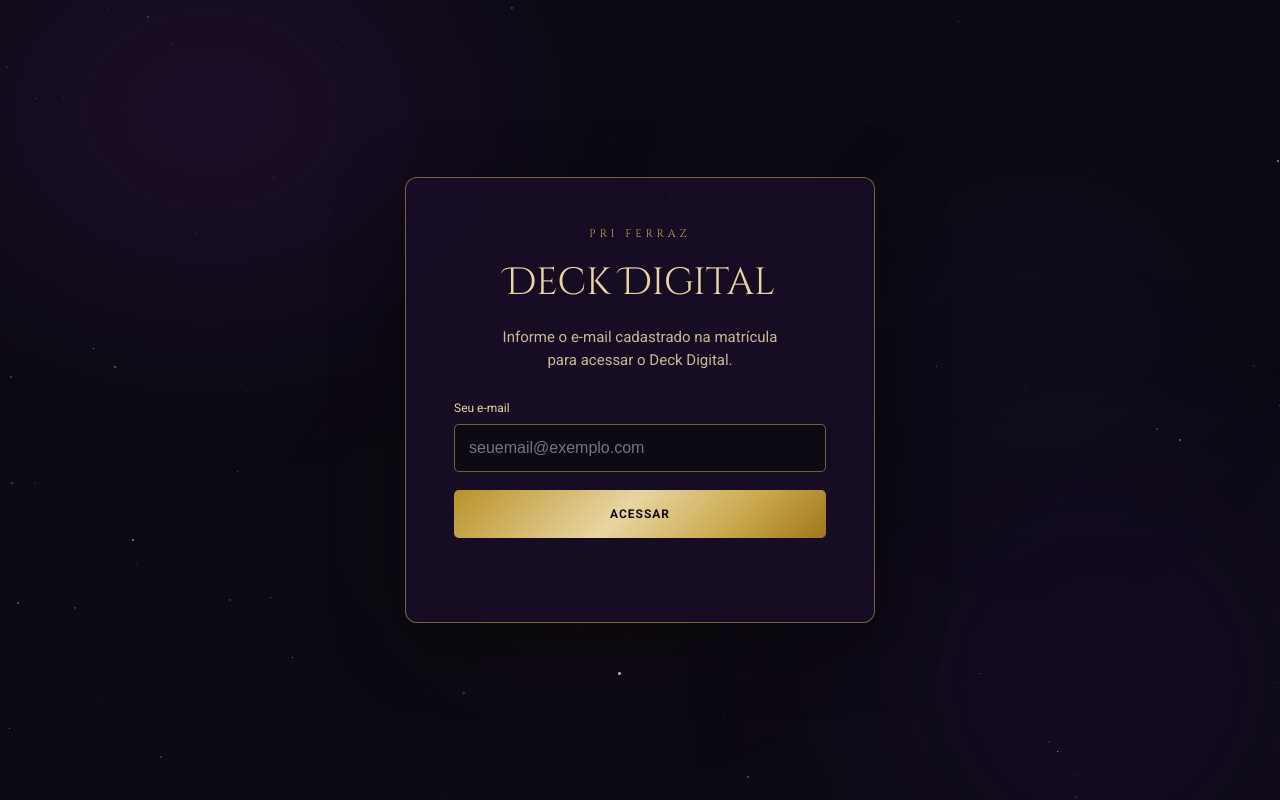
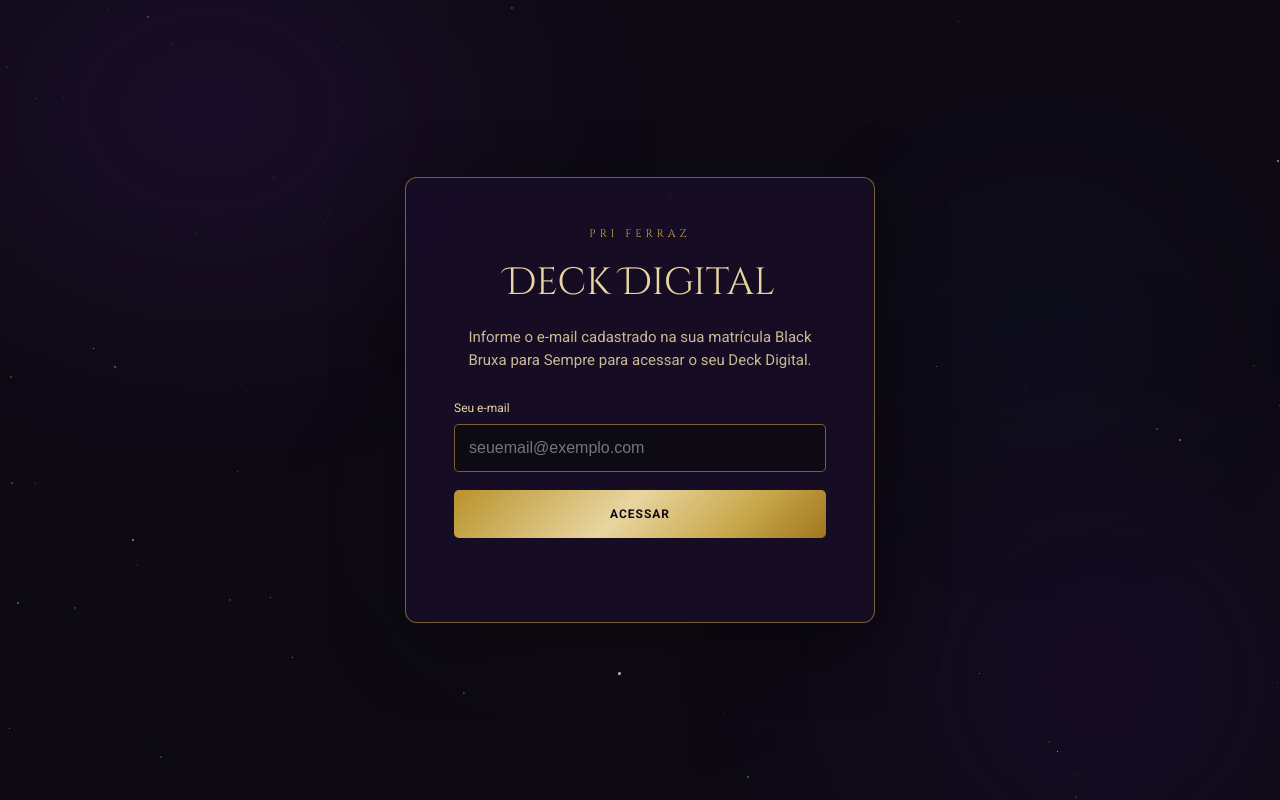
Before and after one commit to caiovfreitas/ddb-tarot, a plain HTML site: page index.html in a window 1280 px wide. Drawn offline with Linux system fonts and the light colour scheme; a web font is replaced by a local one.

Commit message:
copy: atualizar orientacao da matricula Black Bruxa para Sempre

```diff
--- a/index.html
+++ b/index.html
@@ -32,7 +32,7 @@
     <section class="access-panel" aria-labelledby="access-title">
       <p class="access-eyebrow">PRI FERRAZ</p>
       <h2 id="access-title">Deck Digital</h2>
-      <p class="access-description"><span>Informe o e-mail cadastrado na matrícula</span><span>para acessar o Deck Digital.</span></p>
+      <p class="access-description">Informe o e-mail cadastrado na sua matrícula Black Bruxa para Sempre para acessar o seu Deck Digital.</p>
       <form id="access-form">
         <label for="access-email">Seu e-mail</label>
         <input id="access-email" name="email" type="email" inputmode="email" autocomplete="email"
```
